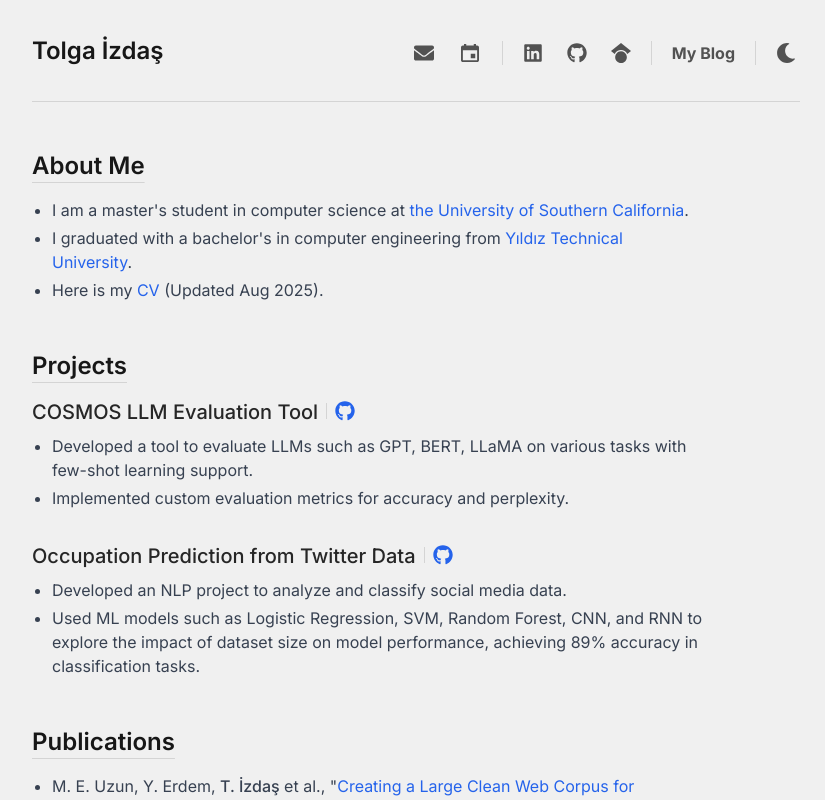
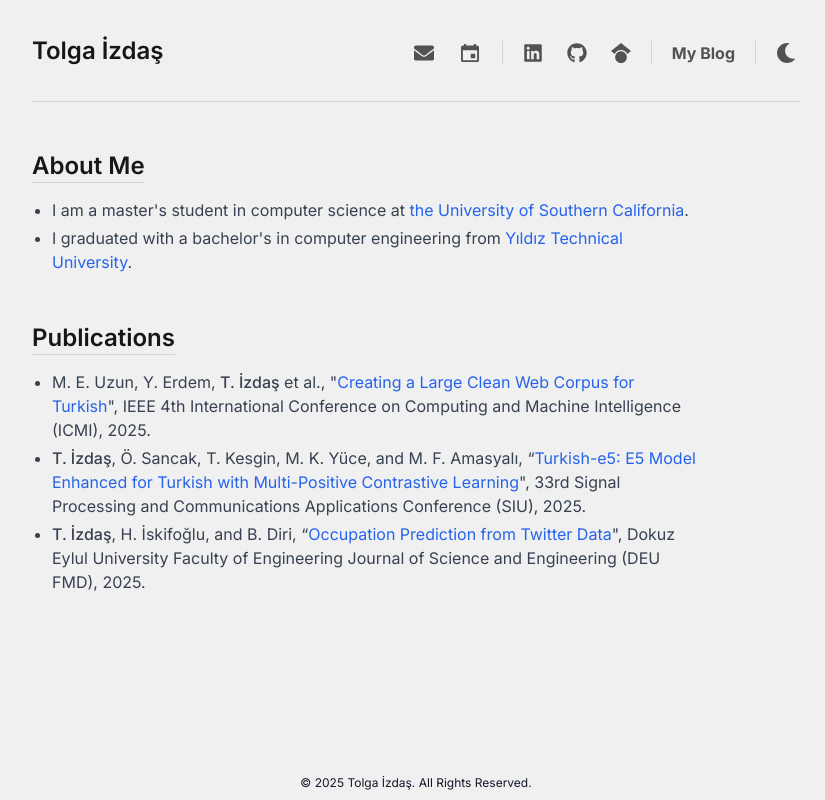
Before and after one commit to tolgaizdas/personal-website, a Next.js app: page / in a window 1280 px wide. Shown: the top 800 px of the page, without its empty margins (224-1049 px from the left). Built offline with nearby package versions, Linux system fonts and the light colour scheme.

Commit message:
removed CV and projects section

```diff
--- a/src/app/page.js
+++ b/src/app/page.js
@@ -22,7 +22,6 @@ export default function Home() {
         <Title {...information} />
         <div className="max-w-2xl p-8 py-0 md:px-0">
           <Section {...aboutMe} />
-          <Section {...projects} />
           <Section {...publications} />
         </div>
       </div>
--- a/src/app/sections.js
+++ b/src/app/sections.js
@@ -35,7 +35,6 @@ export const aboutMe = {
             "https://www.yildiz.edu.tr/en",
             "Yıldız Technical University",
           )}.`,
-        `Here is my ${anchor("/tolgaizdas-cv.pdf", "CV")} (Updated Aug 2025).`,
       ],
     },
   ],
```
Also changed, not shown: 1 other file (tests, documents, lock files or other folders).
